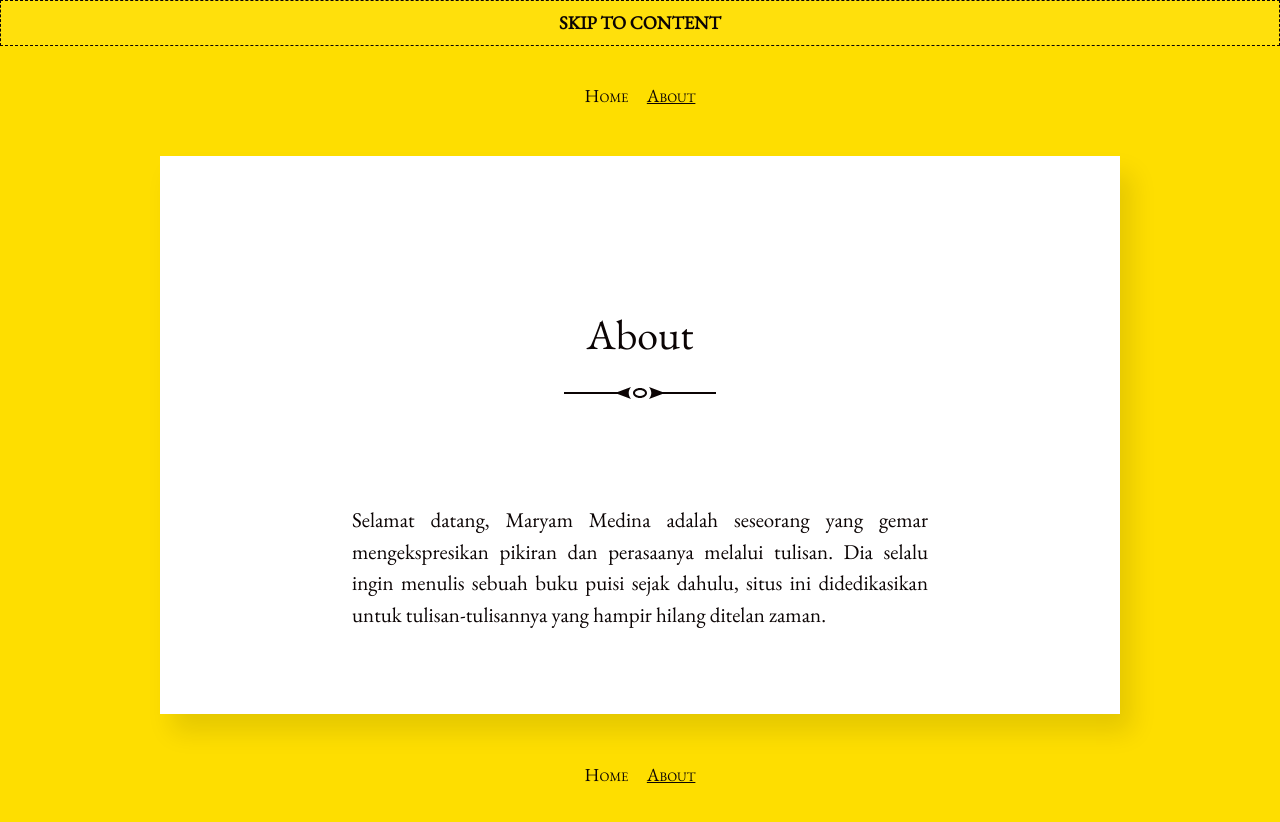
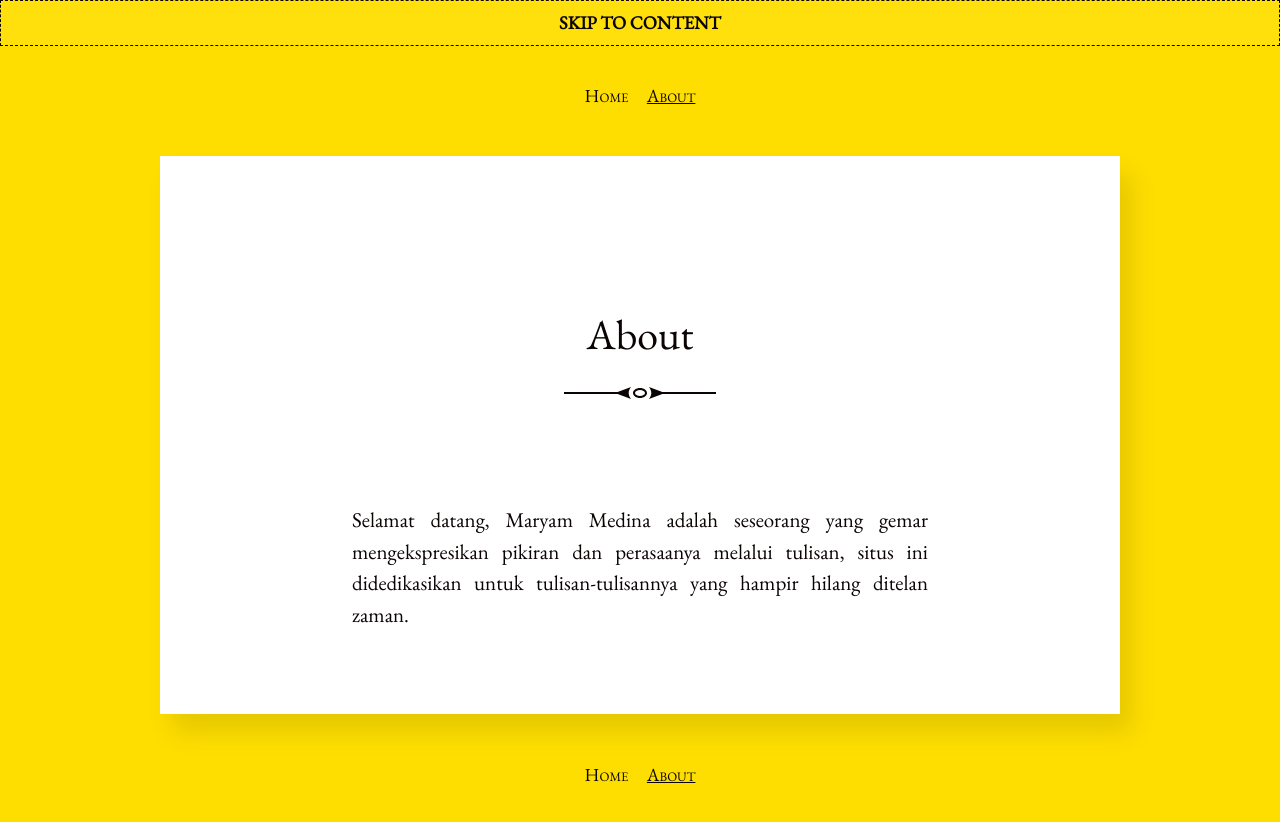
Before and after one commit to ayukaryana/ayukaryana.github.io, a Jekyll site: the page built from about.md, in a window 1280 px wide. Shown: the top 822 px of the page. Built offline with Jekyll 4.4.1, drawn with Linux system fonts in a browser that asks for light colours.

```diff
--- a/about.md
+++ b/about.md
@@ -3,4 +3,4 @@ layout: post
 title: About
 ---
 
-Selamat datang, Maryam Medina adalah seseorang yang gemar mengekspresikan pikiran dan perasaanya melalui tulisan. Dia selalu ingin menulis sebuah buku puisi sejak dahulu, situs ini didedikasikan untuk tulisan-tulisannya yang hampir hilang ditelan zaman.
+Selamat datang, Maryam Medina adalah seseorang yang gemar mengekspresikan pikiran dan perasaanya melalui tulisan, situs ini didedikasikan untuk tulisan-tulisannya yang hampir hilang ditelan zaman.
```
Also changed, not shown: _posts/2025-02-18-merah-dan-putih.md (added, +11 -0 lines), _posts/2025-02-18-revolusi-tanpa-kaki.md (+1 -1 lines).
